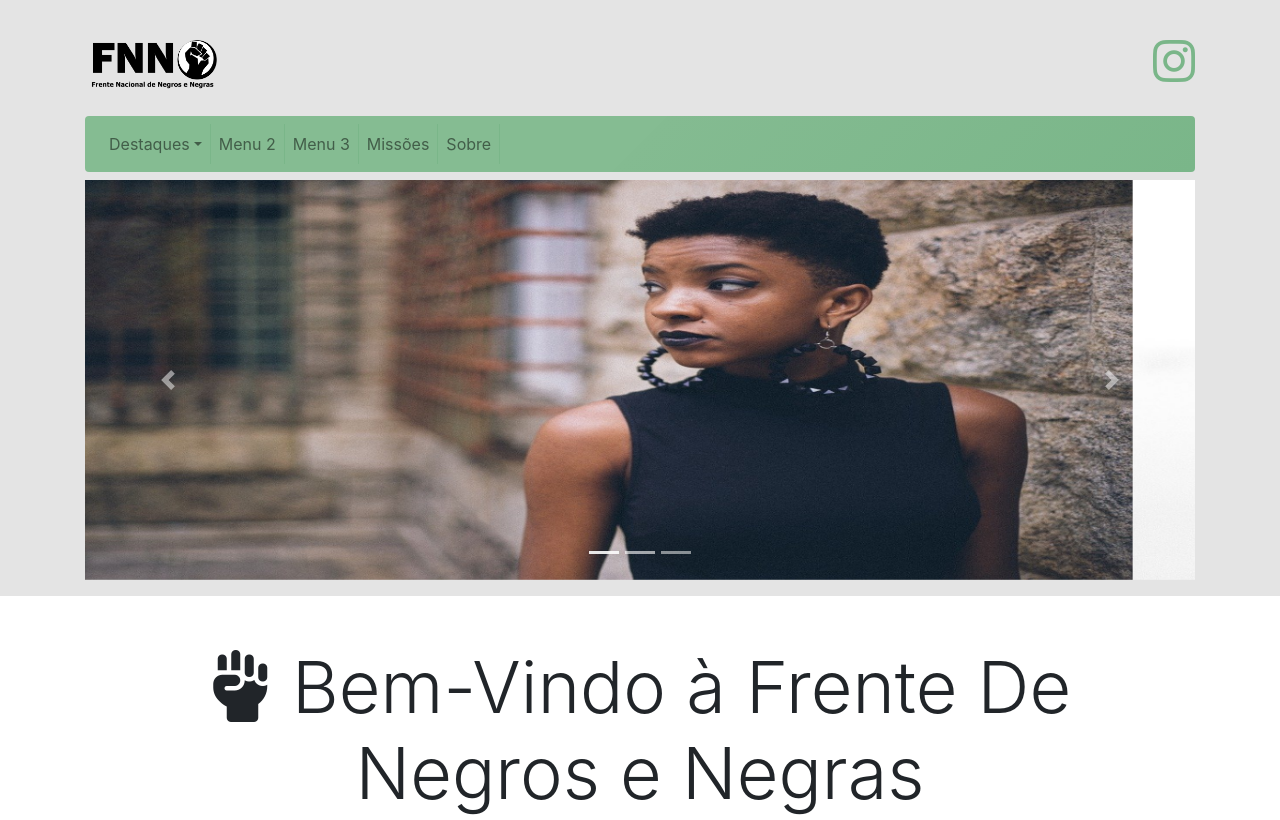
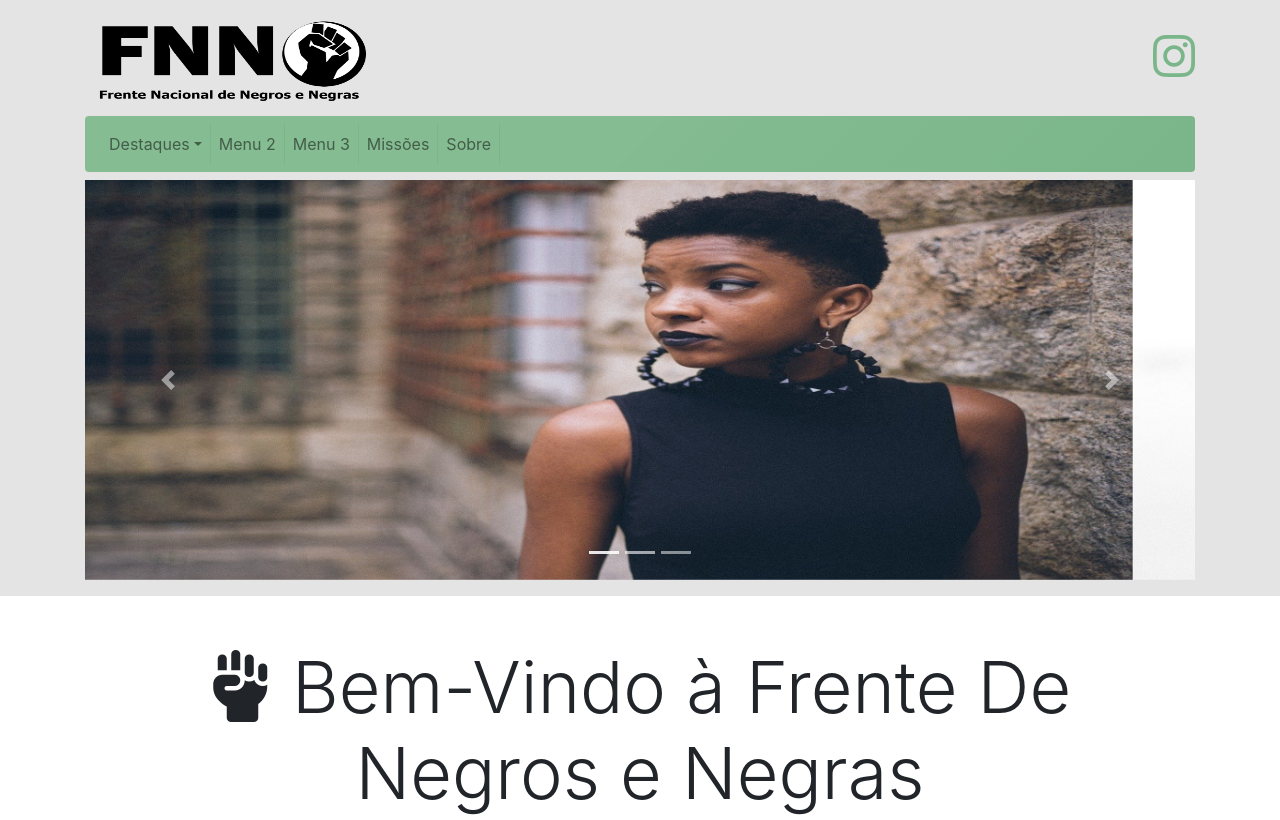
Before and after one commit to fnn-ong/fnn-ong.github.io, a plain HTML site: page index.html in a window 1280 px wide. Shown: the top 820 px of the page. Drawn offline with nearby package versions, Linux system fonts and the light colour scheme.

Commit message:
Atualização no posicionamento de logo no Cabeçalho

```diff
--- a/index.html
+++ b/index.html
@@ -45,15 +45,15 @@
         <div class="container">
 
             <!-- Banner -->
-            <div id="header">
+            <div class="" id="header">
 
-                <div class="row py-4 clearfix">
+                <div class="row">
 
                     <div class="col-6 my-auto float-left">
-                        <a href="https://fnn-ong.github.io/"><img class="w-25" src="images/logo.png" alt="logo_fnn"></a>
+                        <a href="https://fnn-ong.github.io/"><img src="images/logo.png" alt="logo_fnn"></a>
                     </div>
 
-                    <div class="col-6 my-auto float-right">
+                    <div class="col-6 my-4 float-right">
                         <a class="text-dark" href="https://www.instagram.com/frentenacionaldenegros/" target="blank"><i
                                 class="fab fa-instagram fa-3x float-right"></i></a>
                     </div>
@@ -280,7 +280,7 @@
                 <!-- Form -->
                 <div class="col-xl-6 col-sm-12 mt-4">
 
-                    <h1 class=""><i class="far fa-paper-plane"></i>&nbspFale conosco</h1>
+                    <h1><i class="far fa-paper-plane"></i>&nbspFale conosco</h1>
 
                     <div class="col-12 py-3">
                         <hr>
--- a/personal_css/style.css
+++ b/personal_css/style.css
@@ -20,6 +20,11 @@ nav{
 
 #header {
     height: 100px;
+}
+
+#header img{
+    width: 18rem;
+    height: 6rem;
 }
 
 #header i{
```
